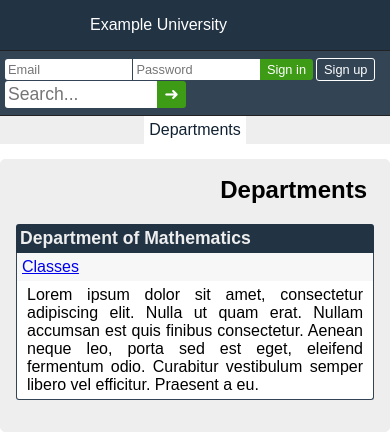
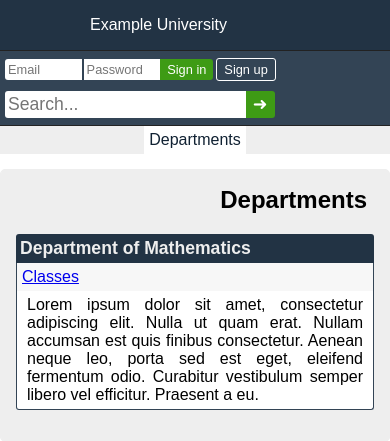
Before and after one commit to dim-tsoukalas/school-api, a Django app: page /departments in a window 390 px wide. Shown: the top 441 px of the page. Run offline with Django 3.2, Linux system fonts and the light colour scheme; data comes from the database, SQL or seed files in the repository; both versions use the stored data as it was after the commit; parts of the project's set-up code (start-up, migrations or seed data) failed here and were passed over; some libraries are stand-ins or nearby versions.

Commit message:
CSS fixes for the searchbar and for mobile.

```diff
--- a/src/mainpage/static/base.css
+++ b/src/mainpage/static/base.css
@@ -161,9 +161,22 @@ header {
 
 .signinbar input[type=email], .signinbar input[type=password] {
     font-size: 0.8em;
-    width: 17ch;
+    width: 10ch;
     padding: 3px;
 }
+
+@media screen and (min-width: 48em) {
+    .signinbar input[type=email], .signinbar input[type=password] {
+        width: 17ch;
+    }
+}
+
+@media screen and (min-width: 64em) {
+    .signinbar input[type=email], .signinbar input[type=password] {
+        width: 24ch;
+    }
+}
+
 
 .signinbar input[type=email]:hover,
 .signinbar input[type=email]:focus {
@@ -197,23 +210,41 @@ header {
  * Searchbar
  ****************************************************************** */
 
+.searchbar {
+    margin-top: 10px;
+}
+
+@media screen and (min-width: 39em) {
+    .searchbar {
+        margin-top: 0;
+    }
+}
+
+.searchbar form {
+    display: flex;
+    align-items: stretch;
+    justify-content: start;
+}
+
 .searchbar input {
     border: none;
     margin: 0;
     padding: 0;
+    font-family: sans-serif;
 }
 
 .searchbar input[type=text] {
     border-top-left-radius: 3px;
     border-bottom-left-radius: 3px;
     font-size: 1.1em;
-    width: 15ch;
+    width: 24ch;
     padding: 3px;
 }
 
 .searchbar input[type=text]:hover,
 .searchbar input[type=text]:focus {
     border-left: 3px solid var(--form-submit-bg-c);
+    margin-left: -3px;
 }
 
 .searchbar input[type=submit] {
@@ -223,7 +254,6 @@ header {
     background-color: var(--form-submit-bg-c);
     color: #fff;
     padding: 3px 7px;
-    margin-left: -5px;
     cursor: pointer;
 }
 
```
Also changed, not shown: src/db.sqlite3.
